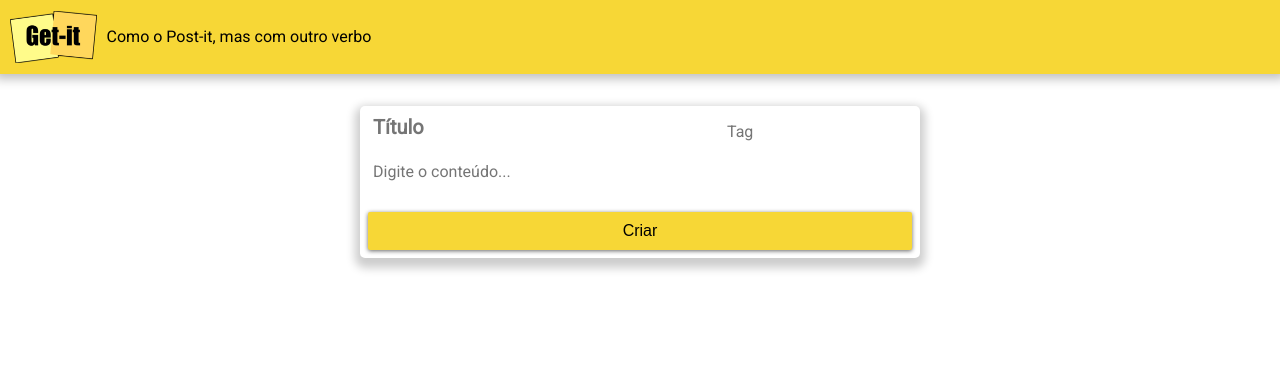
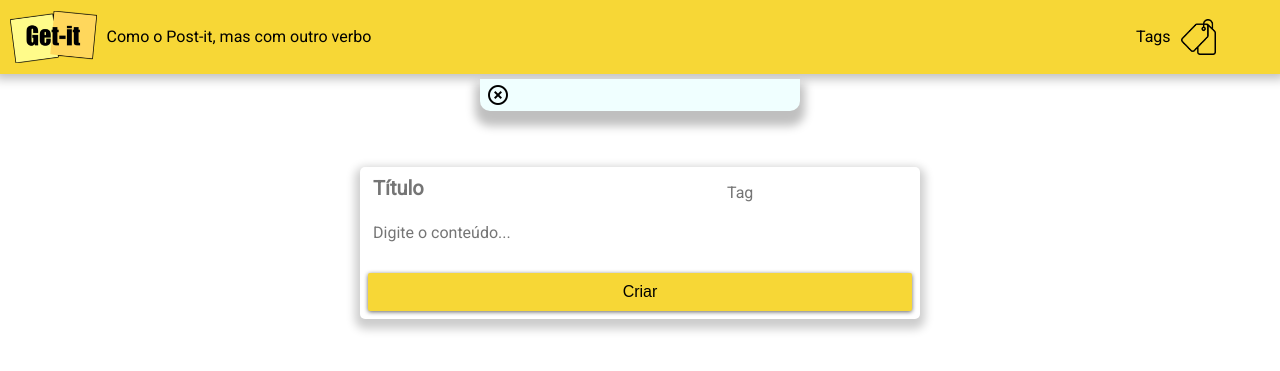
Before and after one commit to Rosada-eng/GetIt-projeto1-TechWeb, a Django app: page / in a window 1280 px wide. Shown: the top 371 px of the page. Run offline with Django 3.2, Linux system fonts and the light colour scheme; data that the repository does not hold is empty; some libraries are stand-ins or nearby versions.

Commit message:
Implementa filtro por Tags

```diff
--- a/notes/database.py
+++ b/notes/database.py
@@ -18,6 +18,10 @@ def get_one_note(note_id):
 #! GET_ALL_NOTES
 def get_all_notes():
     notes = Note.objects.all()
+    return notes
+
+def get_notes_by_tag(tag_id):
+    notes = Note.objects.filter(tag__id = tag_id).all()
     return notes
 
 #! UPDATE_NOTE
@@ -55,7 +59,8 @@ def get_one_tag():
 
 #! GET_ALL_TAGS
 def get_all_tags():
-    return
+    tags = Tag.objects.all()
+    return tags
 
 #! UPDATE_TAG
 def edit_tag():
--- a/notes/static/notes/styles/appbar.css
+++ b/notes/static/notes/styles/appbar.css
@@ -8,13 +8,37 @@
     padding: 5px;
     background-color: #f7d736;
     box-shadow: 0 0 10px 5px rgba(0, 0, 0, 0.25);
-  }
+    padding-right: 5%;
+}
 
 .logo {
   height: 80%;
   margin: 5px;
 }
 
-.subtitle {
+.subtitle-logo {
   margin: 5px;
 }
+
+.tags-container{
+  display: flex;
+  margin-left: auto;
+  justify-content: space-between;
+  align-items: center;
+  height: 100%;
+  min-width: 5rem;
+}
+/* ! Fazer aparecer somente quando passar o mouse pela Tag */
+.subtitle-tag:hover{
+  cursor: pointer;
+}
+
+.tags-img{
+  max-height: 55%;
+  cursor: pointer;
+}
+
+.tags-img:hover {
+  max-height: 60%;
+  transition: .2s;
+}
--- a/notes/static/notes/styles/main.css
+++ b/notes/static/notes/styles/main.css
@@ -10,6 +10,42 @@ html, body {
   justify-content: space-around;
   align-items: center;
 }
+
+/*% TAGS_FILTER  */
+.form-tags{
+  display: flex;
+  min-height: 2rem;
+  min-width: 20rem;
+  max-width: 50rem;
+  margin-top: 5px;
+  margin-bottom: 1.5rem;
+  border: 1px;
+  border-radius: 0 0 10px 10px;
+  background-color: azure;
+  align-content: center;
+  flex-direction: row;
+  flex-wrap: wrap;
+
+
+  justify-content: space-between;
+  box-shadow: 0 10px 10px 5px rgba(0, 0, 0, 0.25);
+}
+
+.tag {
+  padding: 5px 10px 5px 10px;
+  margin: 10px;
+  border: .5px solid lightslategray;
+  border-radius: 5px;
+  cursor: pointer;
+  background-color: #f7d736;
+}
+
+.tag:hover{
+  transform: scale(1.1);
+  background-color: #b5e4c5;
+}
+
+
 /* ***** ADD-BUTTON ***** */
 .form-card {
   display: flex;
@@ -112,6 +148,11 @@ html, body {
   transition: width 0.2s ease-out, padding-top 0.2s ease-out;
 }
 
+.btn:hover{
+  background-color: #70eb9b;
+  transition: background-color 0.3s;
+}
+
 /* ***** CARDS ***** */
 .card-container {
   display: flex;
@@ -140,6 +181,7 @@ html, body {
 
 .card-tag {
   margin-right: auto;
+  text-align: center;
   font-size: smaller;
   color: #484444;
   padding: 2px 5px;
@@ -160,6 +202,13 @@ html, body {
   transition: .2s;
 }
 
+.reset{
+  font-size: 24px;
+}
+
+.reset:hover {
+  font-size: 30px;
+}
 .card-title{
   font-size: 18px;
   color:#2c2c2c;
--- a/notes/templates/notes/base.html
+++ b/notes/templates/notes/base.html
@@ -27,7 +27,11 @@
   <body>
     <div class="appbar">
       <img src="{% static 'notes/img/logo-getit.png' %}" class="logo" />
-      <span class="subtitle">Como o Post-it, mas com outro verbo</span>
+      <span class="subtitle-logo">Como o Post-it, mas com outro verbo</span>
+      <div class="tags-container">
+        <span class="subtitle-tag">Tags</span>
+        <img src="{% static 'notes/img/price-tag.png' %}" class="tags-img" />
+      </div>
     </div>
 
     {% block content %} {% endblock %}
--- a/notes/templates/notes/index.html
+++ b/notes/templates/notes/index.html
@@ -9,6 +9,24 @@
 
 {% block content %}
   <main class="container">
+    <form class="form-tags" method='get'>
+      {% csrf_token %}
+      <!-- $ Colocar um div aqui para separar o botão de reset -->
+      {% for tag in tags %}
+      <button class="tag {{tag.id}}"
+              type="submit"
+              formaction="filter-by-tag"
+              name="tag_id"
+              value={{tag.id}}>
+              {{ tag.name }}
+      </button>
+      {% endfor %}
+      <button class="material-icons reset"
+              type='submit'
+              formaction="clear-filter">
+              <i>highlight_off</i>
+      </button>
+    </form>
     <form class="form-card" method='post'>
       {% csrf_token %}
       <div class="form-inputs-container">
--- a/notes/urls.py
+++ b/notes/urls.py
@@ -7,6 +7,8 @@ urlpatterns = [
     path('add-new-card', views.add_card, name='add_card'),
     re_path(r'^edit-card', views.edit_page, name='edit_page'),
     re_path(r'^edition-completed', views.edition_completed, name='edit_note_completed'),
-    re_path(r'^delete-card', views.remove_note, name='delete_card')
+    re_path(r'^delete-card', views.remove_note, name='delete_card'),
+    re_path(r'^filter-by-tag', views.index, name='filtered-index'),
+    re_path(r'^clear-filter', views.clear_filters, name='clear_filters')
 
     ]
--- a/notes/views.py
+++ b/notes/views.py
@@ -18,13 +18,19 @@ def check_for_changes(new_title, new_tag, new_content, note_id):
         tag = new_tag
 
     content = re.sub("(\\r\\n(\s*))*$", '', new_content)
-
-
     return title, tag, content
 
 def index(request):
-    all_notes = get_all_notes()
-    return render (request, "notes/index.html", {'notes': all_notes})
+    print(request.GET)
+    if 'tag_id' in request.GET.keys():
+        tag_id = int(request.GET.get('tag_id'))
+        notes = get_notes_by_tag(tag_id)
+
+    else:
+        notes = get_all_notes()
+
+    all_tags = get_all_tags()
+    return render (request, "notes/index.html", {'notes': notes, 'tags': all_tags})
 
 def add_card(request):
     """
@@ -70,8 +76,8 @@ def edition_completed(request):
     print(request.POST)
     note_id = int(request.POST.get('note_id'))
 
-    new_title   = request.POST.get('title')
-    new_tag     = request.POST.get('tag')
+    new_title       = request.POST.get('title')
+    new_tag         = request.POST.get('tag')
     new_content     = request.POST.get('content')
 
     title, tag, content  = check_for_changes(new_title, new_tag, new_content, note_id)
@@ -86,8 +92,9 @@ def edition_completed(request):
     return redirect('index')
 
 def remove_note(request):
-    print(request.POST)
     note_id = int(request.POST.get('note_id'))
-    print(f"id: {note_id}")
     delete_note(note_id)
     return redirect('index')
+
+def clear_filters(request):
+    return redirect('index')
```
Also changed, not shown: notes/static/notes/img/price-tag.png (added).
